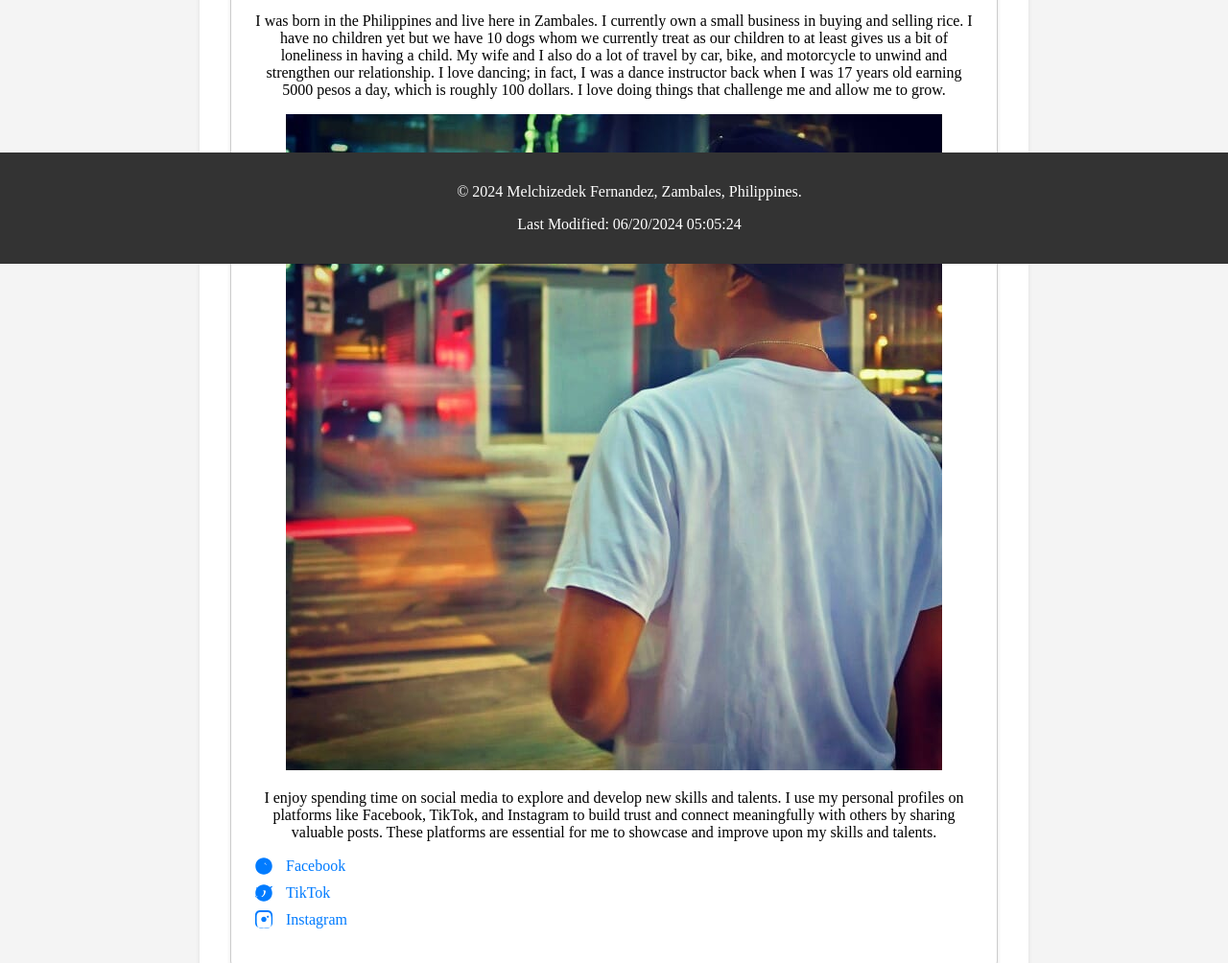
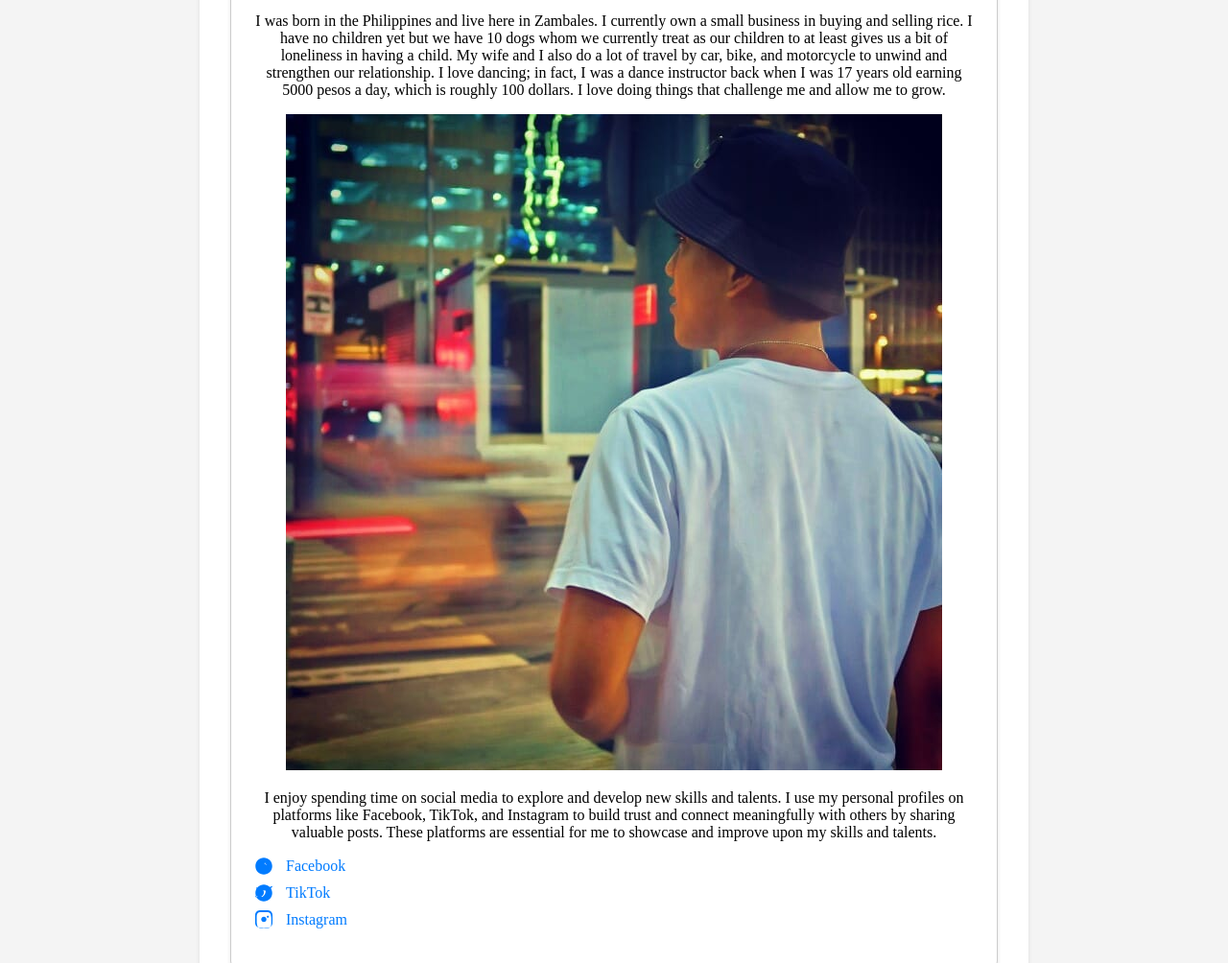
Before and after one commit to zedfaceless/wdd131, a plain HTML site: page index.html in a window 1280 px wide. Shown: the part 525-1529 px from the top of the page at 96% size. Drawn offline with Linux system fonts and the light colour scheme.

Commit message:
new update file

```diff
--- a/index.html
+++ b/index.html
@@ -25,7 +25,7 @@
             <img src="images/1x1.jpg" alt="profile-pic" class="profile-pic">
             <p>My name is Melchizedek Fernandez or you can call me Zed for short.</p>
             <p>I was born in the Philippines and live here in Zambales. I currently own a small business in buying and selling rice. I have no children yet but we have 10 dogs whom we currently treat as our children to at least gives us a bit of loneliness in having a child. My wife and I also do a lot of travel by car, bike, and motorcycle to unwind and strengthen our relationship. I love dancing; in fact, I was a dance instructor back when I was 17 years old earning 5000 pesos a day, which is roughly 100 dollars. I love doing things that challenge me and allow me to grow.</p>
-            <img src="images/social media endorser.jpg" alt="Philippine Flag" class="social-media">
+            <img src="images/social_media_endorser.jpg" alt="Philippine Flag" class="social-media">
             <p>I enjoy spending time on social media to explore and develop new skills and talents. I use my personal profiles on platforms like Facebook, TikTok, and Instagram to build trust and connect meaningfully with others by sharing valuable posts. These platforms are essential for me to showcase and improve upon my skills and talents.</p>
             <ul>
                 <li><a href="https://web.facebook.com/zed.fernandez.754/"><svg class="icon" xmlns="http://www.w3.org/2000/svg" viewBox="0 0 24 24"><path d="M12 1.5c-5.799 0-10.5 4.701-10.5 10.5s4.701 10.5 10.5 10.5 10.5-4.701 10.5-10.5-4.701-10.5-10.5-10.5zm1.715 7.395h-1.323c-.496 0-.892.396-.892.892v2.111h2.214c.076 0 .141-.034.193-.085.052-.052.085-.117.085-.193v-1.667c0-.107-.085-.192-.192-.192h-1.019v-1.137c0-.248.165-.38.393-.38h.627c.268 0 .402.132.402.38v1.137h1.213c.106 0 .191.085.191.192v1.705c0 .107-.085.192-.192.192h-1.213v2.858c0 .053.034.117.085.168.051.051.115.085.191.085h1.362c.107 0 .192-.085.192-.192v-2.858c0-.949-.741-1.77-1.715-1.77z"/></svg> Facebook</a></li>
--- a/styles/base.css
+++ b/styles/base.css
@@ -113,9 +113,7 @@ footer {
     padding: 1em;
     width: 100%;
     text-align: center;
-    position: fixed;
-    bottom: 0;
-    left: 0;
+    position: relative; /* Changed from fixed to relative */
 }
 
 @media (max-width: 600px) {
```
Also changed, not shown: images/social_media_endorser.jpg (renamed from images/social media endorser.jpg).
